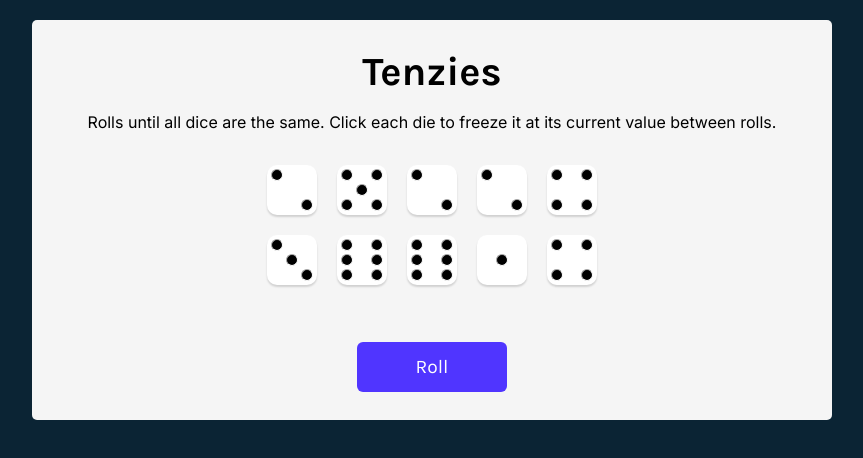
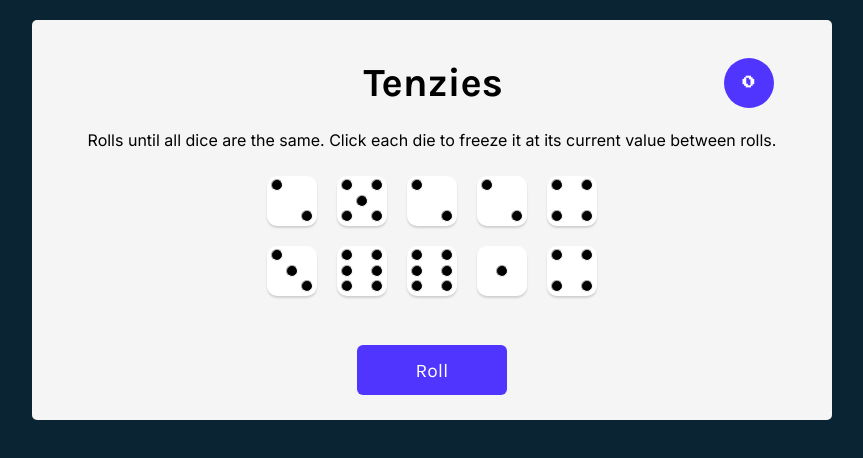
Before and after one commit to LeoStavropoulos/react-tenzies-app, a React (Create React App) app: page / in a window 1280 px wide. Shown: the top 458 px of the page, without its empty margins (208-1071 px from the left). Built offline with nearby package versions, Linux system fonts and the light colour scheme.

Commit message:
Added roll counter functionality

```diff
--- a/src/App.js
+++ b/src/App.js
@@ -5,6 +5,7 @@ import Confetti from "react-confetti";
 export default function App() {
     const [dice, setDice] = React.useState(allNewDice())
     const [tenzies, setTenzies] = React.useState(false)
+    const [count, setCount] = React.useState(0)
 
 
     React.useEffect(()=>{
@@ -27,9 +28,11 @@ export default function App() {
         if (tenzies) {
             setDice(allNewDice)
             setTenzies(false)
+            setCount(0)
             return
         }
         setDice(oldDice => oldDice.map(die => die.isHeld ? die : {...die, value: Math.floor(Math.random() * 6) + 1}));
+        setCount(oldCount => oldCount + 1)
     }
 
     function holdDice(id) {
@@ -41,7 +44,10 @@ export default function App() {
     return(
         <main>
             {tenzies && <Confetti />}
-            <h1 className={"title"}>Tenzies</h1>
+            <div className="header">
+                <h1 className={"title"}>Tenzies</h1>
+                <h3 className="count">{count}</h3>
+            </div>
             <p className={"instructions"}>Rolls until all dice are the same. Click each die to freeze
             it at its current value between rolls.</p>
             <div className="dice-container">
--- a/src/index.css
+++ b/src/index.css
@@ -1,4 +1,5 @@
 @import url('https://fonts.googleapis.com/css2?family=Inter:wght@400;700&family=Karla:wght@400;700&display=swap');
+@import url('https://fonts.googleapis.com/css2?family=Press+Start+2P&display=swap');
 
 * {
   box-sizing: border-box;
@@ -28,9 +29,30 @@ main {
   margin: auto;
 }
 
+.header {
+  width: 90%;
+  display: flex;
+  justify-content: space-between;
+  align-items: center;
+}
+
+.count {
+  width: 50px;
+  height: 50px;
+  border-radius: 50%;
+  background-color: #5035ff;
+  color: #fff;
+  font-family: 'Press Start 2P', cursive;
+  font-size: .8rem;
+  display: flex;
+  align-items: center;
+  justify-content: center;
+}
+
 .title {
+  margin-block: 0;
+  margin-left: 40%;
   font-size: 40px;
-  margin: 0;
 }
 
 .instructions {
@@ -72,4 +94,9 @@ main {
   .dice-container {
     grid-template: auto auto / repeat(2, 1fr);
   }
+
+  .title {
+    font-size: 2rem;
+    margin-left: 25%;
+  }
 }
```
